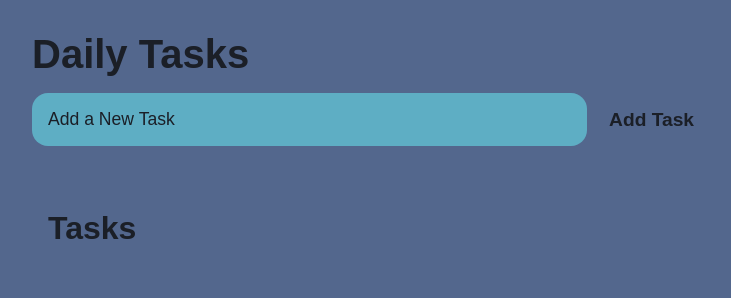
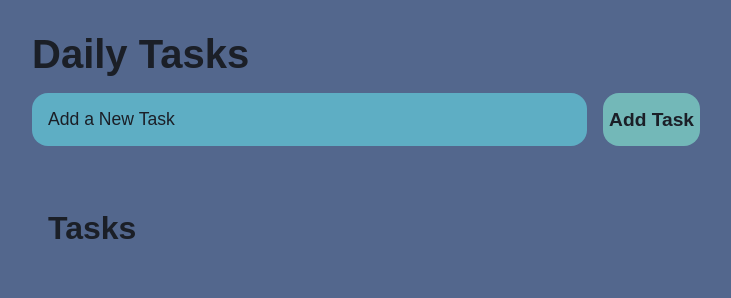
Before and after one commit to jurba1997/project2, a plain HTML site: page index.html in a window 1280 px wide. Shown: the whole page, without its empty margins (274-1005 px from the left). Drawn offline with Linux system fonts and the light colour scheme.

Commit message:
add the background color to the add task button

```diff
--- a/assets/css/style.css
+++ b/assets/css/style.css
@@ -62,6 +62,8 @@ input, button{
     color: #1b1f27;
     cursor: pointer;
     transition: 0.4s;
+    background-color: rgb(115, 184, 184);
+    border-radius: 1rem;
 }
 
 #task-submit:hover{
```
